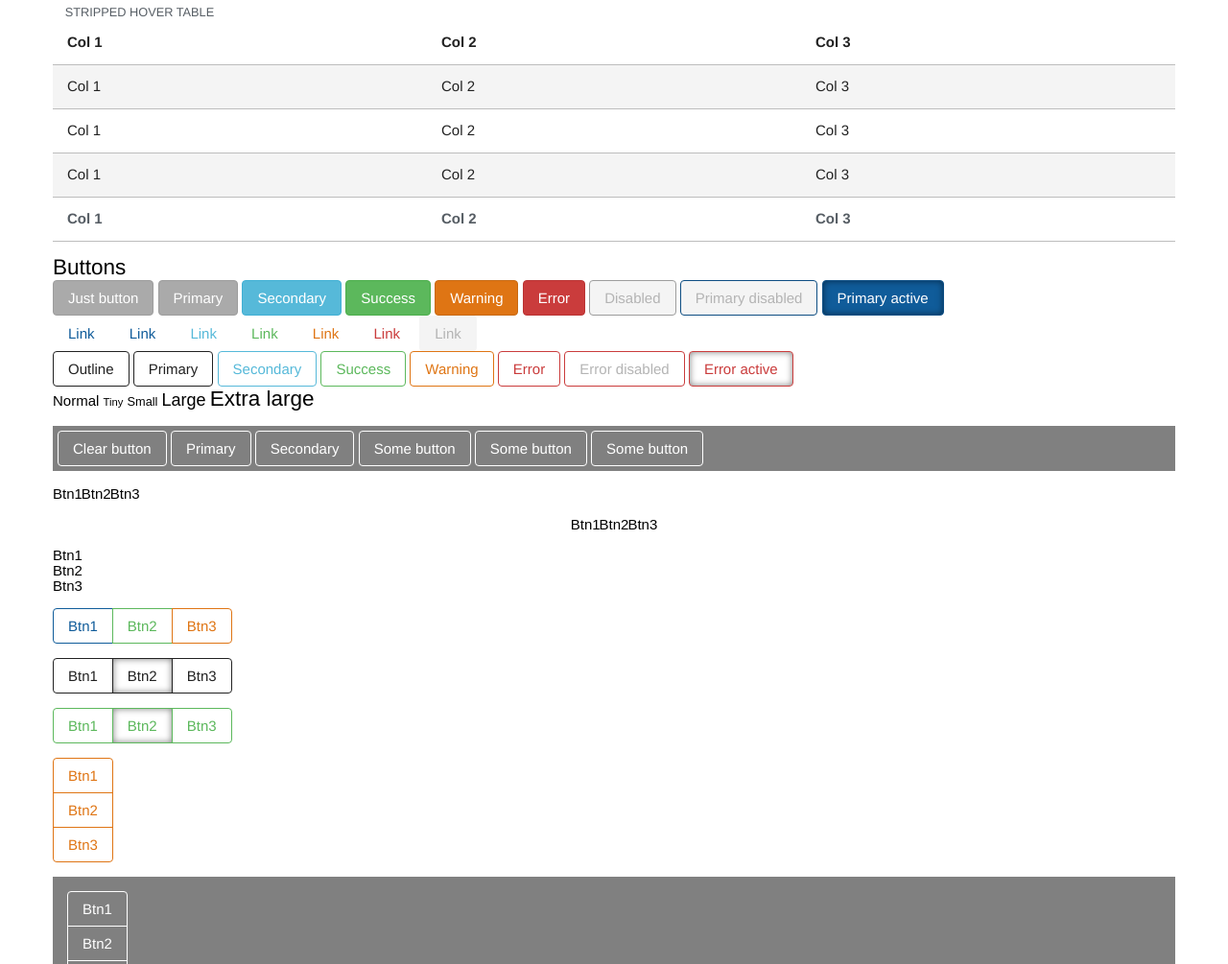
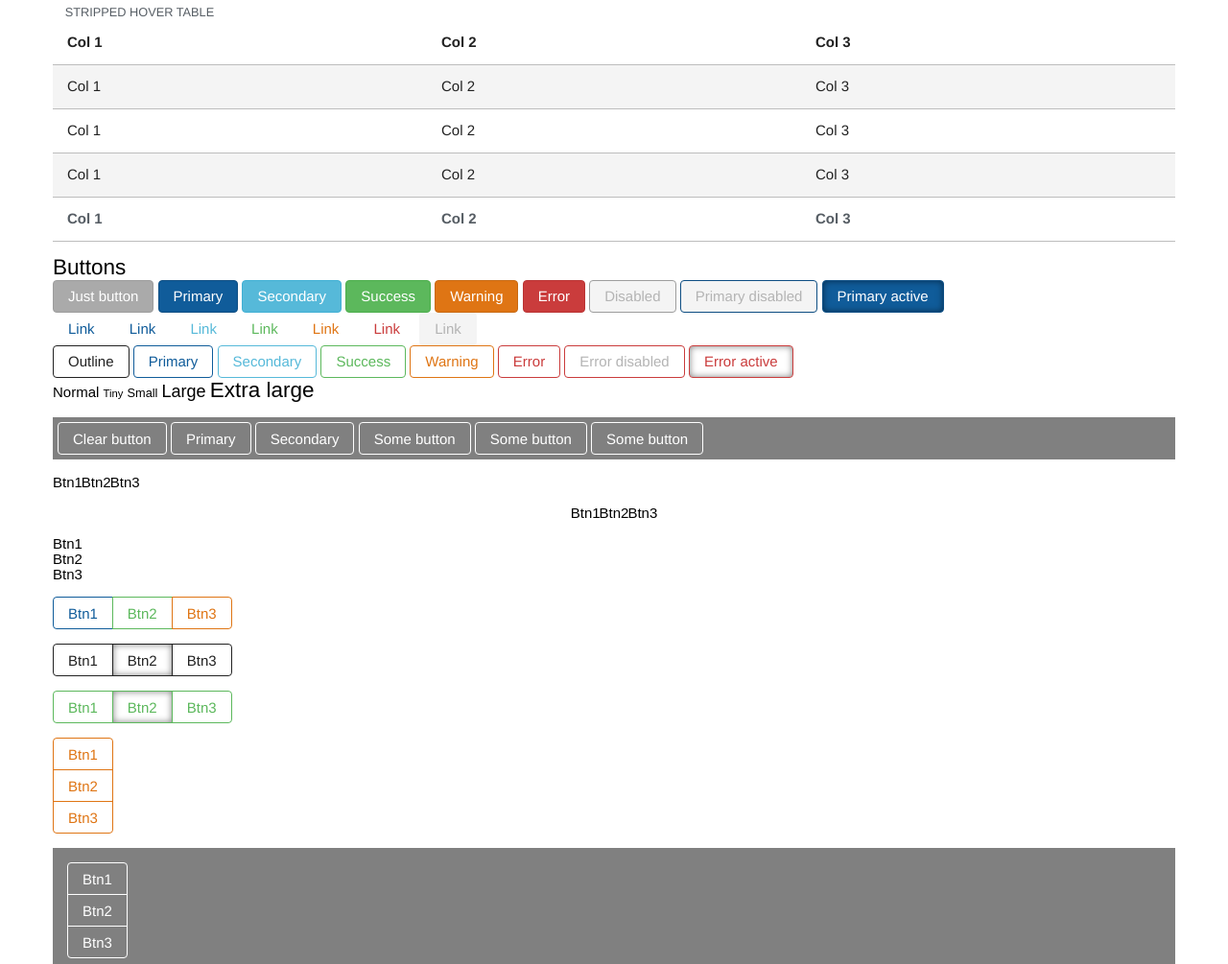
Before and after one commit to Mindfor/fresh-css, a website: page index.html in a window 1280 px wide. Shown: the part 1433-2438 px from the top of the page at 96% size. Drawn offline with Linux system fonts and the light colour scheme.

Commit message:
Updated controls padding

```diff
--- a/src/variables.less
+++ b/src/variables.less
@@ -63,8 +63,8 @@
 
 // Controls
 @control-font-family:			@font-family-base;
-@control-padding-v:				.6em;
-@control-padding-h:				.5em;
+@control-padding-v:				.5em;
+@control-padding-h:				.6em;
 @control-color:					black;
 @control-bg:					white;
 @control-border-width:			1px;
```
Also changed, not shown: fresh.css, fresh.min.css.
